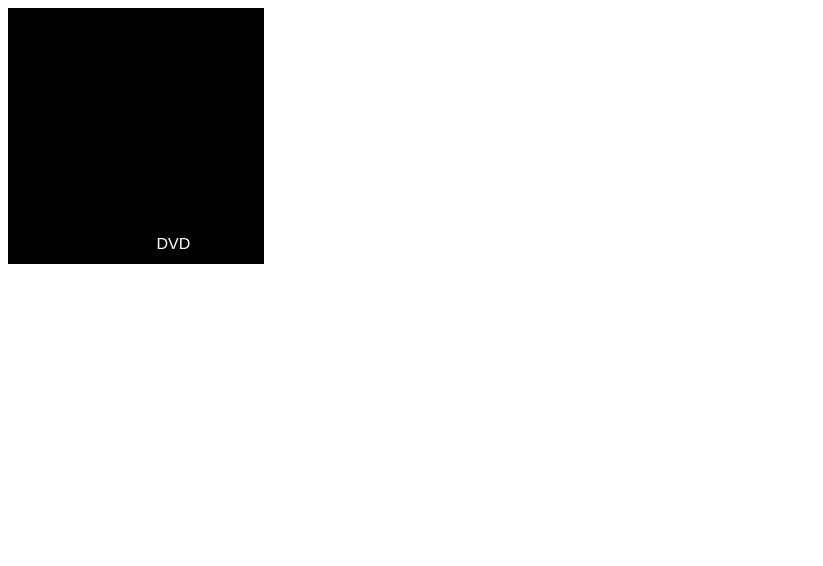
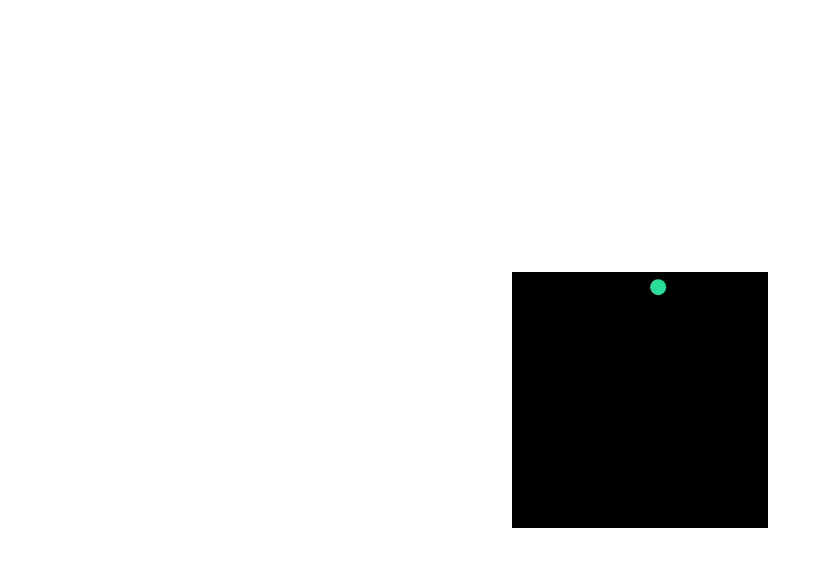
Before and after one commit to caio2009/js-ball-richochet, a plain HTML site: page index.html in a window 1280 px wide. Shown: the whole page, without its empty margins (0-823 px from the left). Drawn offline with Linux system fonts and the light colour scheme.

Commit message:
Code refactoring

```diff
--- /dev/null
+++ b/Ball.js
@@ -0,0 +1,60 @@
+class Ball {
+  constructor(x, y, radius) {
+    this.x = x
+    this.y = y
+    this.radius = radius
+    this.color = colors.green
+
+    this.direction = directions.RIGHT_DOWN
+    this.angle = randomAngle()
+  }
+
+  setColor(color) {
+    this.color = color
+  }
+
+  render() {
+    const path = new Path2D()
+
+    path.arc(
+      this.x + this.radius,
+      this.y + this.radius,
+      this.radius,
+      0, 2 * Math.PI
+    )
+
+    return path
+  }
+
+  // nextDirection() {
+  //   const functions = {
+  //     [directions.RIGHT_DOWN]: () => {
+  //       this.x > this.y ? (this.direction = directions.LEFT_DOWN) : (this.diretion = directions.RIGHT_UP)
+  //     },
+  //     [directions.RIGHT_UP]: () => {
+  //       this.x > this.y && this.y > 0 ? (this.direction = directions.LEFT_UP) : (this.diretion = directions.RIGHT_DOWN)
+  //     },
+  //     [directions.LEFT_DOWN]: () => {
+  //       this.x > this.y ? (this.direction = directions.LEFT_UP) : (this.diretion = directions.RIGHT_DOWN)
+  //     },
+  //     [directions.LEFT_UP]: () => {
+  //       this.x < this.y ? (this.direction = directions.LEFT_DOWN) : (this.diretion = directions.RIGHT_UP)
+  //     }
+  //   }
+
+  //   const func = functions[this.direction]
+  //   func()
+  // }
+
+  nextAngle() {
+    const funcs = {
+      [directions.RIGHT_DOWN]: () => this.angle = randomAngle(),
+      [directions.RIGHT_UP]: () => this.angle = 360 - randomAngle(),
+      [directions.LEFT_DOWN]: () => this.angle = 180 - randomAngle(),
+      [directions.LEFT_UP]: () => this.angle = 180 + randomAngle()
+    }
+
+    const func = funcs[this.direction]
+    func()
+  }
+}
--- /dev/null
+++ b/Board.js
@@ -0,0 +1,63 @@
+class Board {
+  constructor(width, height) {
+    this.width = width
+    this.height = height
+
+    this.canvas = document.createElement('canvas')
+    this.ctx = this.canvas.getContext('2d')
+
+    this.initSettings()
+
+    document.querySelector('#container').append(this.canvas)
+  }
+
+  initSettings() {
+    this.canvas.width = this.width
+    this.canvas.height = this.height
+    this.ctx.fillStyle = '#000'
+    this.ctx.fillRect(0, 0, this.width, this.height)
+  }
+
+  clear() {
+    this.ctx.fillStyle = '#000'
+    this.ctx.fillRect(0, 0, this.width, this.height)
+  }
+
+  append(ball) {
+    this.ctx.fillStyle = ball.color
+    this.ctx.fill(ball.render())
+  }
+
+  collisionWith(ball) {
+    if (
+      ball.x + 2 * ball.radius > this.width ||
+      ball.y + 2 * ball.radius > this.height ||
+      ball.x < 0 ||
+      ball.y < 0
+    ) {
+      return true
+    }
+
+    return false
+  }
+
+  nextDirectionTo(ball) {
+    const funcs = {
+      [directions.RIGHT_DOWN]: () => {
+        ball.direction = ball.x > ball.y ? directions.LEFT_DOWN : directions.RIGHT_UP
+      },
+      [directions.RIGHT_UP]: () => {
+        ball.direction = this.width - ball.x - 2 * ball.radius > ball.y ? directions.LEFT_UP : directions.RIGHT_DOWN
+      },
+      [directions.LEFT_DOWN]: () => {
+        ball.direction = this.height - ball.y - 2 * ball.radius < ball.x ? directions.LEFT_UP : directions.RIGHT_DOWN
+      },
+      [directions.LEFT_UP]: () => {
+        ball.direction = ball.x > ball.y ? directions.LEFT_DOWN : directions.RIGHT_UP
+      }
+    }
+
+    const func = funcs[ball.direction]
+    func()
+  }
+}
--- a/app.js
+++ b/app.js
@@ -1,137 +1,35 @@
-class Board {
-  constructor() {
-    this.canvas = document.getElementById('board')
-    this.context = this.canvas.getContext('2d')
+const FPS = 120
 
-    this.width = this.canvas.width
-    this.height = this.canvas.height
+const draw = (board, ball) => {
+  board.clear()
+  board.append(ball)
+}
+
+const loop = (board, ball) => {
+  if (!board.collisionWith(ball)) {
+    ball.x += cosByDeg(ball.angle)
+    ball.y += sinByDeg(ball.angle)
+  } else {
+    board.nextDirectionTo(ball)
+    ball.nextAngle()
+
+    ball.x += cosByDeg(ball.angle)
+    ball.y += sinByDeg(ball.angle)
   }
 
-  clear() {
-    this.context.fillStyle = '#000'
-    this.context.fillRect(0, 0, this.canvas.width, this.canvas.height)
-  }
+  draw(board, ball)
+
+  setTimeout(() => loop(board, ball), 1000 / FPS)
 }
 
-const angles = [30, 45, 60]
+const app = () => {
+  const board = new Board(256, 256)
+  const ball = new Ball(0, 0, 8)
 
-const randomAngle = () => {
-  return angles[Math.floor(Math.random() * 3)]
+  // initial draw
+  draw(board, ball)
+
+  loop(board, ball)
 }
 
-class Square {
-  constructor(size, x, y) {
-    this.size = size
-    this.x = x
-    this.y = y
-    this.direction = 'RightDown'
-    this.movementAngle = randomAngle()
-  }
-
-  setColor(color) {
-    this.color = color
-  }
-
-  nextDirection() {
-    if (this.direction === 'RightDown') {
-      if (this.x > this.y) {
-        this.direction = 'LeftDown'
-      } else {
-        this.direction = 'RightUp'
-      }
-      return
-    }
-
-    if (this.direction === 'RightUp') {
-      if (256 - this.x < this.y) {
-        this.direction = 'LeftUp'
-      } else {
-        this.direction = 'RightDown'
-      }
-      return
-    }
-
-    if (this.direction === 'LeftDown') {
-      if (256 - this.y < this.x) {
-        this.direction = 'LeftUp'
-      } else {
-        this.direction = 'RightDown'
-      }
-      return
-    }
-
-    if (this.direction === 'LeftUp') {
-      if (this.x > this.y) {
-        this.direction = 'LeftDown'
-      } else {
-        this.direction = 'RightUp'
-      }
-    }
-  }
-
-  nextAngle() {
-    if (this.direction === 'RightDown') {
-      this.movementAngle = randomAngle()
-      return
-    }
-
-    if (this.direction === 'RightUp') {
-      this.movementAngle = 360 - randomAngle()
-      return
-    }
-
-    if (this.direction === 'LeftDown') {
-      this.movementAngle = 180 - randomAngle()
-      return
-    }
-
-    this.movementAngle = 180 + randomAngle()
-  }
-}
-
-const cosine = (deg) => {
-  return Math.cos(deg * Math.PI / 180)
-}
-
-const sine = (deg) => {
-  return Math.sin(deg * Math.PI / 180)
-}
-
-const draw = (board, square) => {
-  board.clear()
-  board.context.font = '16px helvetica'
-  board.context.fillStyle = square.color
-  board.context.fillText('DVD', square.x, square.y)
-}
-
-const handleSquareMovement = (square, board) => {
-  if (
-    square.x + cosine(square.movementAngle) > 0 &&
-    square.x + cosine(square.movementAngle) < board.width - 32 &&
-    square.y + sine(square.movementAngle) > 12 &&
-    square.y + sine(square.movementAngle) < board.height /*- square.size*/
-  ) {
-    square.x += cosine(square.movementAngle)
-    square.y += sine(square.movementAngle)
-    return
-  }
-
-  square.nextDirection()
-  square.nextAngle()
-}
-
-const main = () => {
-  const board = new Board()
-  board.clear()
-
-  const square = new Square(16, 0, 12)
-  square.setColor('white')
-
-  setInterval(() => {
-    draw(board, square)
-
-    handleSquareMovement(square, board)
-  }, 1000 / 60)
-}
-
-document.addEventListener('DOMContentLoaded', main)
+document.addEventListener('DOMContentLoaded', app)
--- /dev/null
+++ b/colors.js
@@ -0,0 +1,3 @@
+const colors = {
+  green: '#28df99'
+}
--- a/index.html
+++ b/index.html
@@ -6,13 +6,32 @@
   <meta http-equiv="X-UA-Compatible" content="IE=edge">
   <meta name="viewport" content="width=device-width, initial-scale=1.0">
 
-  <title>DVD</title>
+  <title>Ball Richochet</title>
 
+  <style>
+    * {
+      padding: 0;
+      margin: 0;
+    }
+
+    #container {
+      display: flex;
+      align-items: center;
+      justify-content: center;
+
+      height: 100vh;
+    }
+  </style>
+
+  <script src="utils.js"></script>
+  <script src="colors.js"></script>
+  <script src="Board.js"></script>
+  <script src="Ball.js"></script>
   <script src="app.js"></script>
 </head>
 
 <body>
-  <canvas id="board" width="256" height="256" />
+  <div id='container'></div>
 </body>
 
 </html>
--- /dev/null
+++ b/utils.js
@@ -0,0 +1,20 @@
+const angles = [30, 45, 60]
+
+const randomAngle = () => {
+  return angles[Math.floor(Math.random() * 3)]
+}
+
+const directions = {
+  RIGHT_DOWN: 0,
+  RIGHT_UP: 1,
+  LEFT_DOWN: 2,
+  LEFT_UP: 3
+}
+
+const cosByDeg = (deg) => {
+  return Math.cos(deg * Math.PI / 180)
+}
+
+const sinByDeg = (deg) => {
+  return Math.sin(deg * Math.PI / 180)
+}
```
